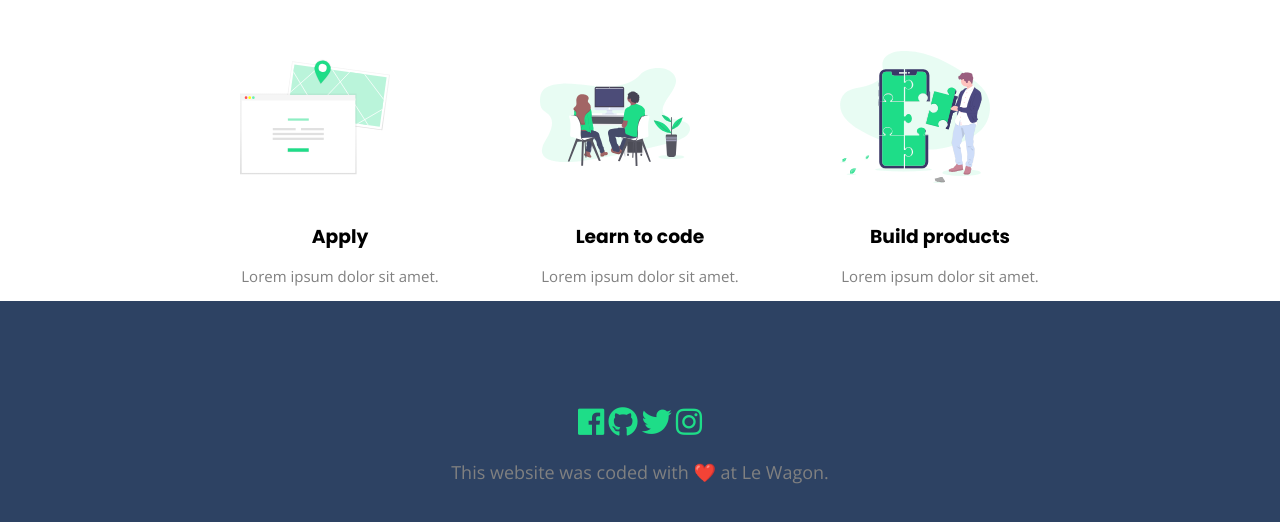
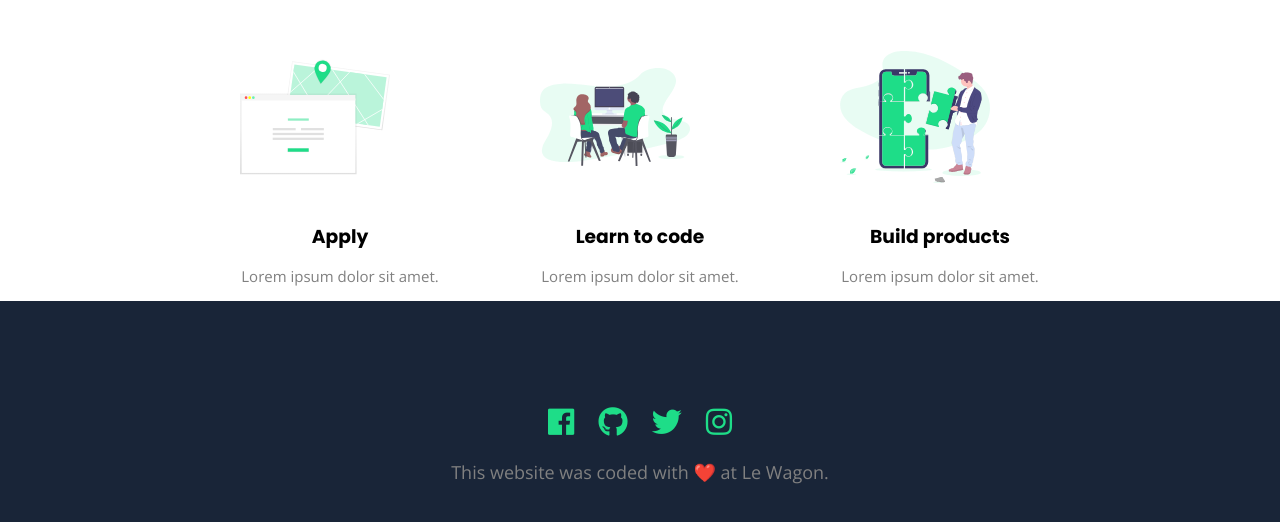
Before and after one commit to kavkc/landing, a plain HTML site: page index.html in a window 1280 px wide. Shown: the part 619-1141 px from the top of the page. Drawn offline with nearby package versions, Linux system fonts and the light colour scheme.

Commit message:
Added features to footer

```diff
--- a/css/components/footer.css
+++ b/css/components/footer.css
@@ -1,5 +1,5 @@
 .footer{
-  background-color: #2D4263;
+  background-color: #192538;
   text-align: center;
   padding: 100px;
 }
@@ -7,6 +7,11 @@
 .footer-icons a{
   font-size: 30px;
   color: #1EDD88;
+  padding: 10px;
+}
+
+.footer-icons a:hover{
+  color: #15a262;
 }
 
 .footer-icons p{
```
